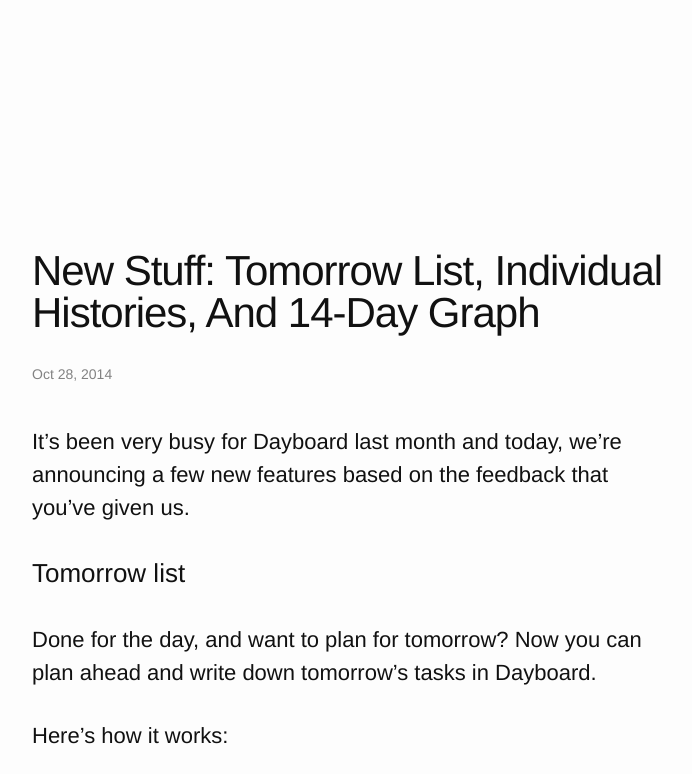
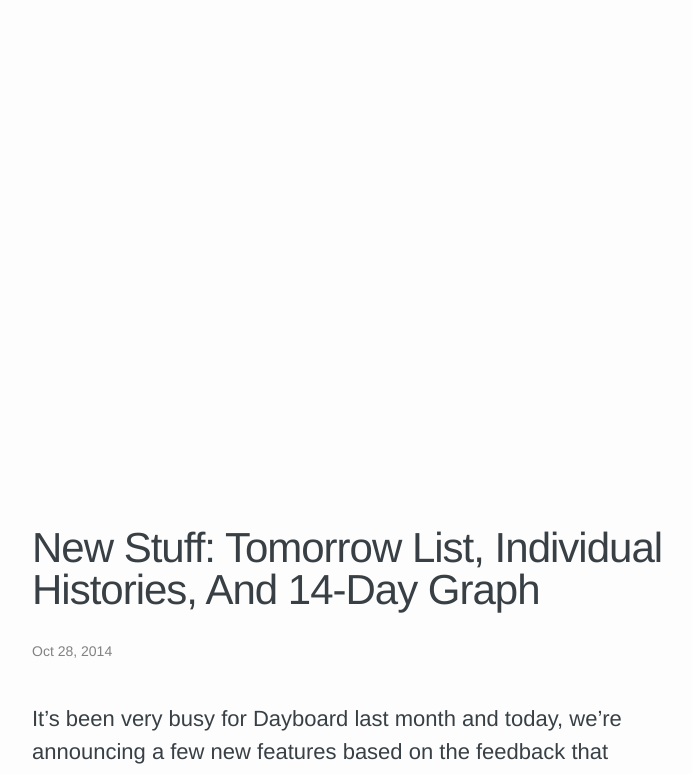
Before and after one commit to dayboard/blog, a Jekyll site: the page built from _posts/tumblr/2014-10-27-new-stuff-tomorrow-list-individual-histories.html, in a window 1280 px wide. Shown: the part 100-874 px from the top of the page, without its empty margins (288-980 px from the left). Built offline with Jekyll 4.4.1, drawn with Linux system fonts in a browser that asks for light colours; nearby versions of some CDN libraries.

Commit message:
Added .post-header-img for teaser_src + tweaked layout

```diff
--- a/_layouts/post.html
+++ b/_layouts/post.html
@@ -6,6 +6,12 @@
   <body>
 
     {% include header.html %}
+
+    <div class="post-header-img">
+      {% if post.teaser_src %}
+        {{ post.teaser_src }}
+      {% endif %}
+    </div>
 
     <div class="post">
 
--- a/_posts/tumblr/2015-08-03-update-quickly-resolve-stale-tasks-as-they-come.html
+++ b/_posts/tumblr/2015-08-03-update-quickly-resolve-stale-tasks-as-they-come.html
@@ -6,7 +6,7 @@
 author: Jennifer Lo
 author_twitter: https://twitter.com/jennlo_
 tumblr_url: http://blog.dayboard.co/post/125755840658/update-quickly-resolve-stale-tasks-as-they-come
-teaser_src: "/assets/images/some-img-path.jpg"
+teaser_src: "http://placekitten.com/g/600/250"
 excerpt: Have you ever felt demotivated when tasks on your to do list become stale over time? Or that you’re not sure what to do when they are stale?
 ---
 <p>Have you ever felt demotivated when tasks on your to do list become stale over time? Or that you’re not sure what to do when they are stale?</p>
--- a/_sass/_layout.scss
+++ b/_sass/_layout.scss
@@ -282,16 +282,23 @@
 
 
 /*** Posts */
+.post-header-img {
+  max-width: 65%;
+  height: 400px;
+  margin: 6% auto 0;
+}
+
 .post {
   margin: 0 auto;
   max-width: 50%;
   position: relative;
-  top: 250px;
+  top: 50px;
 
   .post-header { margin-bottom: 40px; }
 
   .post-title {
     font-size: 42px;
+    color: $dg1;
     letter-spacing: -1px;
     line-height: 1;
 
@@ -301,6 +308,7 @@
   .post-content {
     margin-bottom: $spacing-unit;
     font-size: 22px;
+    color: $dg1;
 
     h2 {
       font-size: 32px;
@@ -319,5 +327,12 @@
 
       @include media-query($on-laptop) { font-size: 18px; }
     }
+
+    p { margin-bottom: 20px; }
+
+    a {
+      text-decoration: none;
+      color: $g4;
+    }
   }
 }
--- a/css/main.scss
+++ b/css/main.scss
@@ -2,8 +2,6 @@
 # Only the main Sass file needs front matter (the dashes are enough)
 ---
 @charset "utf-8";
-
-
 
 // Our variables
 $base-font-family: Helvetica, Arial, sans-serif;
```
